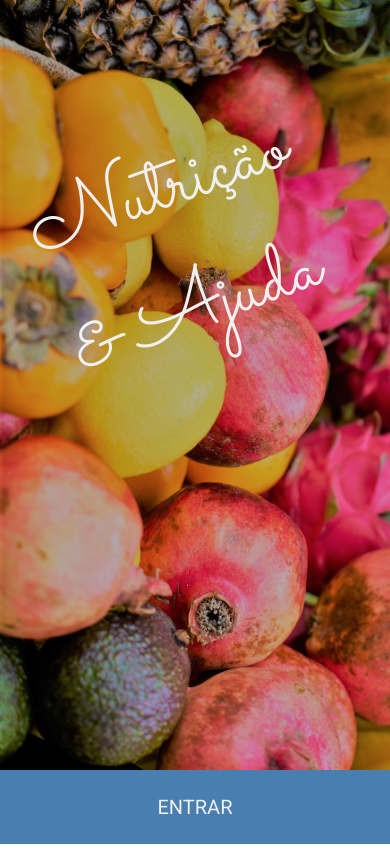
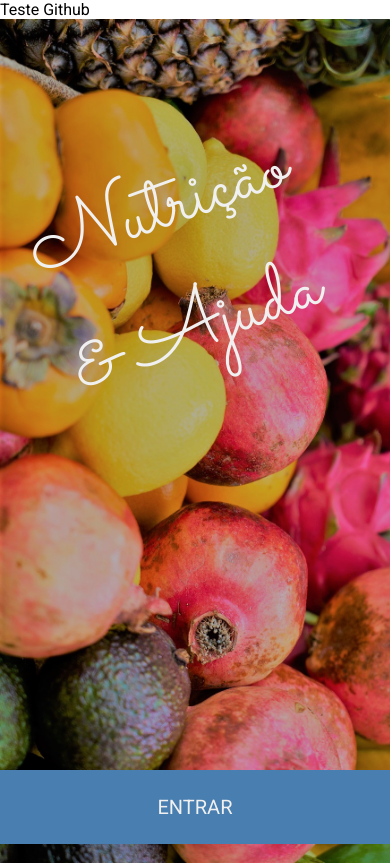
Before and after one commit to vivisachini/tccNutricao, a plain HTML site: page index.html in a window 390 px wide. Drawn offline with Linux system fonts and the light colour scheme; some packages are replaced by stand-ins of ours.

Commit message:
Teste Github

```diff
--- a/index.html
+++ b/index.html
@@ -11,6 +11,7 @@
         <title>Nutrição & Ajuda</title>
     </head>
     <body>
+		Teste Github
 		<div id="telaInicio" class="page">
 			<div class="logoApp">Nutrição<br>
 			& Ajuda
```
